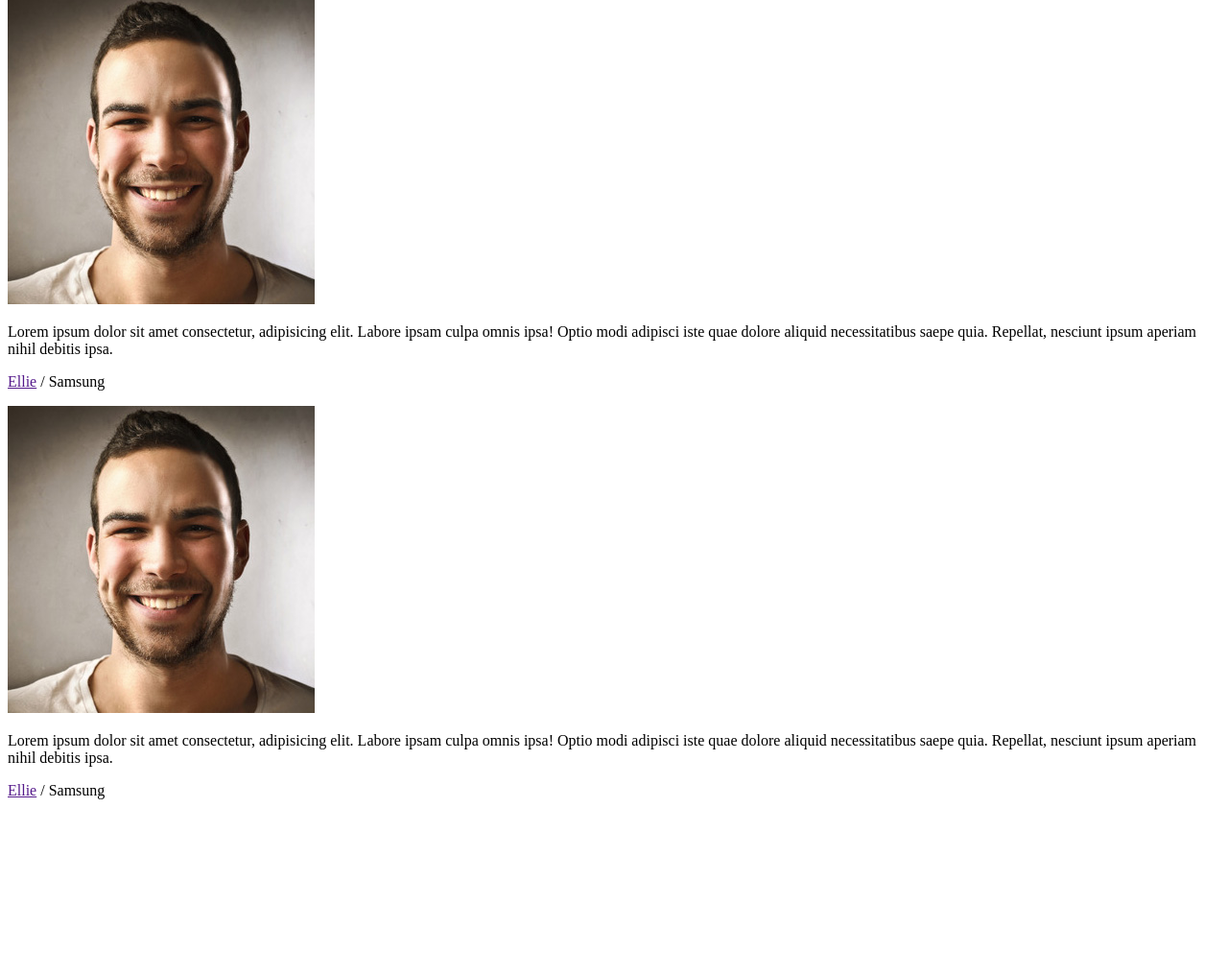
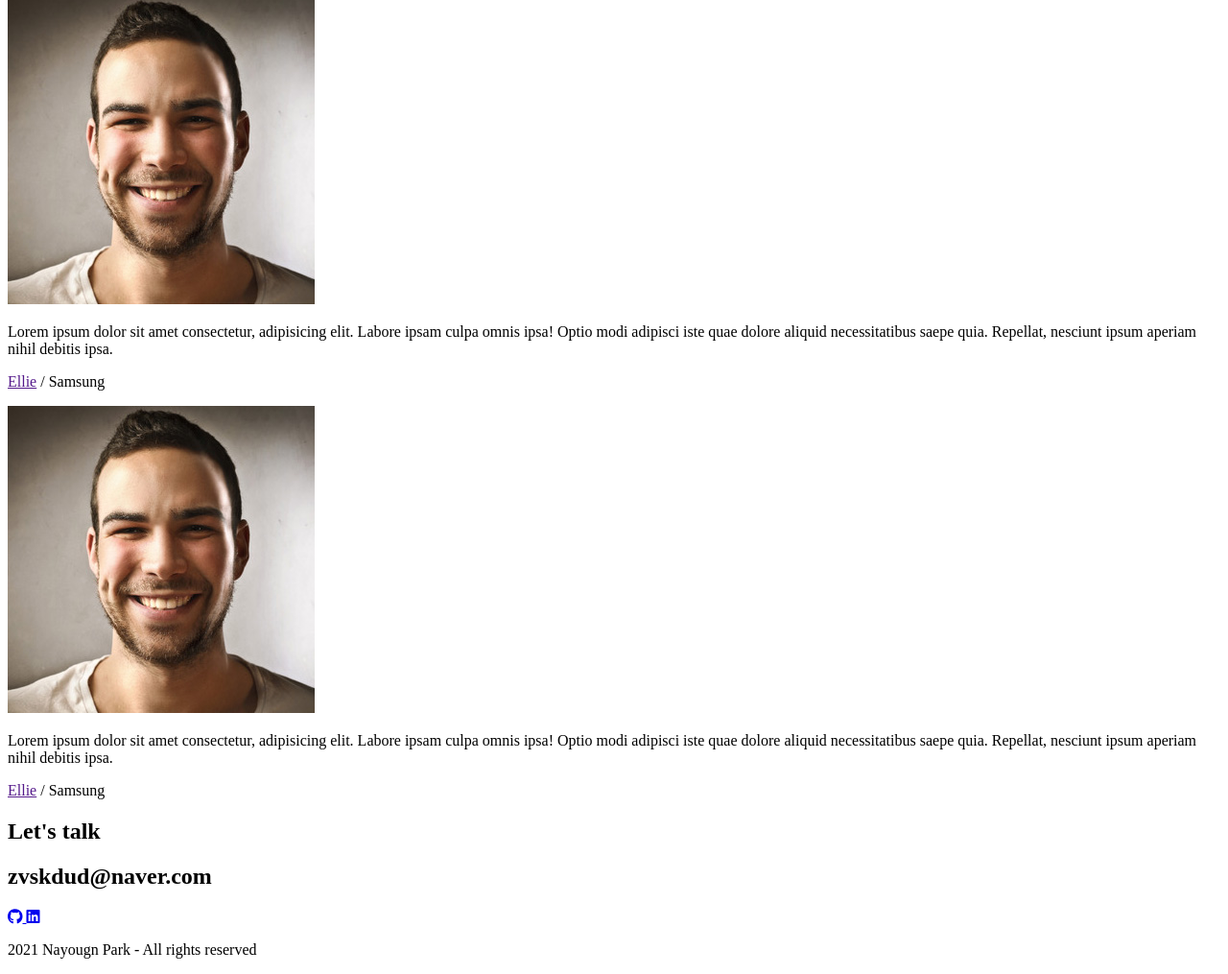
Before and after one commit to nyPark0730/portfolio, a plain HTML site: page index.html in a window 1280 px wide. Shown: the part 3605-4620 px from the top of the page at 96% size. Before the commit the page ends 4454 px from the top, so only its background shows below. Drawn offline with Linux system fonts and the light colour scheme.

Commit message:
HTML: Contact

```diff
--- a/index.html
+++ b/index.html
@@ -246,6 +246,18 @@
         </div>
     </section>
     <!-- Contact -->
-    <section id="contact"></section>
+    <section id="contact">
+        <h1 class="contact__title">Let's talk</h1>
+        <h2 class="contact__email">zvskdud@naver.com</h2>
+        <div class="contact__links">
+            <a href="https://github.com/nyPark0730" target="_blank">
+                <i class="fab fa-github"></i>
+            </a>
+            <a href="#" target="_blank">
+                <i class="fa fa-linkedin-square"></i>
+            </a>
+        </div>
+        <p class="contact__rights">2021 Nayougn Park - All rights reserved</p>
+    </section>
 </body>
 </html>
```
